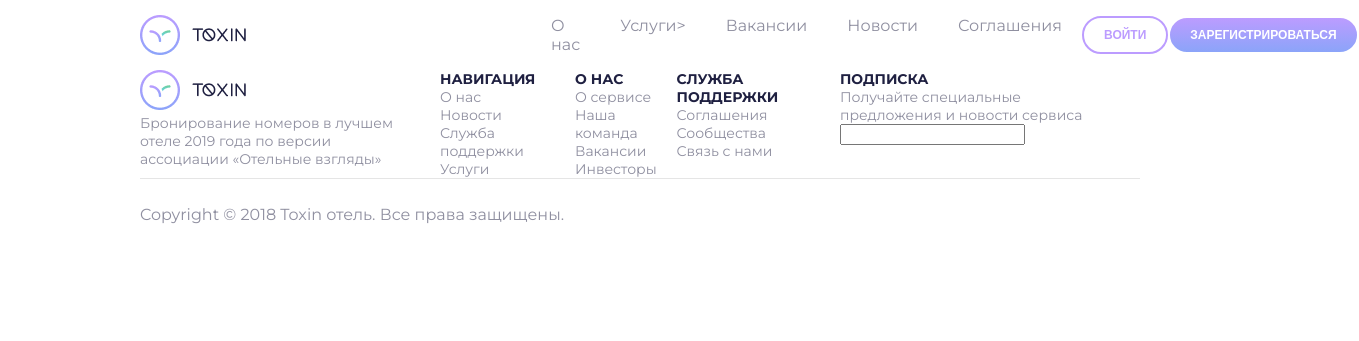
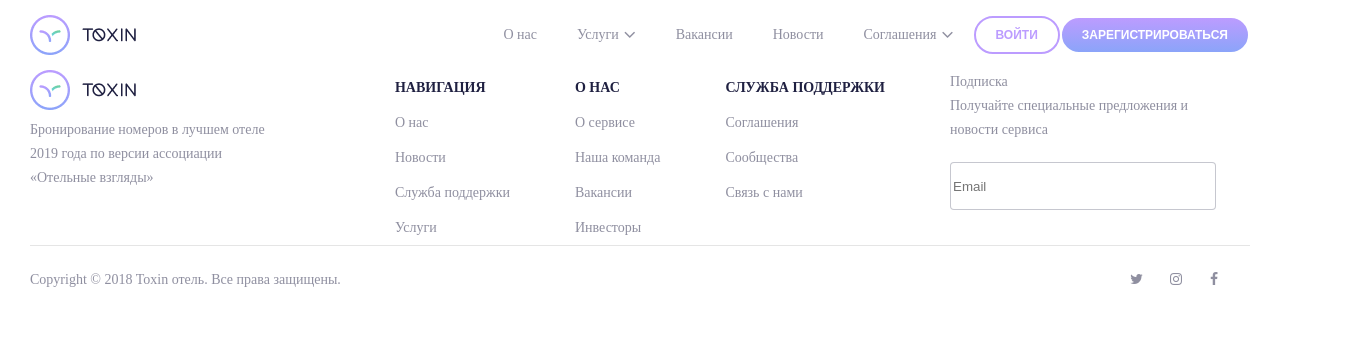
Before and after one commit to tatka14/MetaLamp-project, a website: page src/index.pug in a window 1280 px wide. Shown: the whole page, 1359 px wide, since content can reach past the window. Drawn offline with nearby package versions, Linux system fonts and the light colour scheme; files that its build step writes are made by us from their sources.

Commit message:
Headers & Footers

```diff
--- a/src/index.pug
+++ b/src/index.pug
@@ -4,48 +4,73 @@ html(lang="ru")
   head
     link(rel="stylesheet", href="styles.css")
     script(src="../js/main.js")
-    link(rel="stylesheet", href="https://fonts.googleapis.com/css?family=Montserrat:400,500,700|Old+Standard+TT&display=swap&subset=cyrillic")
+    link(rel="stylesheet", href="http://maxcdn.bootstrapcdn.com/font-awesome/4.2.0/css/font-awesome.min.css")
   body
+  .content
     header
       nav.nav-bar
         img(src="../img/logo.png", alt="", class="logo")
-        ul.headerMenu
-          li О нас
-          li.drop-down-list Услуги
-          li Вакансии
-          li Новости
-          li Соглашения
-        button.btn Войти
-        button.btn.btn-login Зарегистрироваться
+        div
+          ul.headerMenu
+            li
+              a(href="http://") О нас
+            li
+              a(href="http://") Услуги
+                i.fa.fa-angle-down.fa-lg
+            li
+              a(href="http://") Вакансии
+            li
+              a(href="http://") Новости
+            li
+              a(href="http://") Соглашения
+                i.fa.fa-angle-down.fa-lg
+          button.btn Войти
+          button.btn.btn-login Зарегистрироваться
+      .footerMenuCols
+        .footerContent
+          .footerCol
+            img(src="../img/logo.png", alt="", class="logo")
+            p Бронирование номеров в лучшем отеле 2019 года по версии ассоциации «Отельные взгляды»
+          .footerCol
+            ul.footerMenu
+              li Навигация
+              li
+                a(href="http://") О нас
+              li
+                a(href="http://") Новости
+              li
+                a(href="http://") Служба поддержки
+              li
+                a(href="http://") Услуги
+          .footerCol
+            ul.footerMenu
+              li О нас
+              li
+                a(href="http://") О сервисе
+              li
+                a(href="http://") Наша команда
+              li
+                a(href="http://") Вакансии
+              li
+                a(href="http://") Инвесторы
+          .footerCol
+            ul.footerMenu
+              li Служба поддержки
+              li
+                a(href="http://") Соглашения
+              li
+                a(href="http://") Сообщества
+              li
+                a(href="http://") Связь с нами
+          .footerCol
+            .footerMenu
+              p Подписка
+              p Получайте специальные предложения и новости сервиса
+              input(type="text" class="input-subscribe" placeholder="Email")
     footer
-      .footerMenuCols
-        .footerCol
-          img(src="../img/logo.png", alt="", class="logo")
-          p Бронирование номеров в лучшем отеле 2019 года по версии ассоциации «Отельные взгляды»
-        .footerCol
-          span Навигация
-          ul.footerMenu
-            li О нас
-            li Новости
-            li Служба поддержки
-            li Услуги
-        .footerCol
-          span О нас
-          ul.footerMenu
-            li О сервисе
-            li Наша команда
-            li Вакансии
-            li Инвесторы
-        .footerCol
-          span Служба поддержки
-          ul.footerMenu
-            li Соглашения
-            li Сообщества
-            li Связь с нами
-        .footerCol
-          span Подписка
-          p Получайте специальные предложения и новости сервиса
-          input(type="email")
       .footer
         span Copyright © 2018 Toxin отель. Все права защищены.
         .icons
+          i.fa.fa-twitter
+          i.fa.fa-instagram
+          i.fa.fa-facebook
--- a/src/styles.scss
+++ b/src/styles.scss
@@ -1,31 +1,44 @@
-$top-color: red;
+$main-font: "Montserrat";
+$main-font-size: 14px;
+$main-font-color: rgba(31, 32, 65, 0.5);
 html,
 body {
     margin: 0;
     padding: 0;
-    font-family: "Montserrat";
+    font-family: $main-font;
     color: rgba(31, 32, 65, 0.5);
-}
-
-body {
-    padding-left: 140px;
-    padding-right: 140px;
+    font-size: 14px;
 }
 
 ul,
-p {
+p,
+a {
     list-style: none;
     padding: 0;
     margin: 0;
+    color: $main-font-color;
+    text-decoration: none;
+    text-transform: none;
+    font-weight: normal;
+}
+
+.content {
+    padding-left: 140px;
+    padding-right: 140px;
 }
 
 .nav-bar {
     display: flex;
     align-items: center;
     height: 70px;
+    justify-content: space-between;
     .logo {
         height: 40px;
         margin-right: 285px;
+    }
+    div {
+        display: flex;
+        align-items: center;
     }
 }
 
@@ -36,6 +49,10 @@ p {
 .headerMenu li {
     padding-left: 20px;
     padding-right: 20px;
+    i {
+        padding-left: 5px;
+        font-weight: 400;
+    }
 }
 
 .drop-down-list:after {
@@ -61,17 +78,28 @@ p {
     color: #FFFFFF;
 }
 
-.footerMenuCols {
+.footerContent {
     display: flex;
     font-size: 14px;
+    justify-content: space-between;
+}
+
+.footerMenu {
+    li:first-of-type {
+        font-weight: 700;
+        color: #1F2041;
+        text-transform: uppercase;
+    }
+    li {
+        line-height: 2.5;
+    }
+    span {
+        line-height: 2.5;
+    }
 }
 
 .footerCol {
-    span {
-        text-transform: uppercase;
-        font-weight: 700;
-        color: #1F2041;
-    }
+    line-height: 24px;
     p {
         width: 260px;
         padding-right: 40px;
@@ -82,4 +110,32 @@ p {
     border-top: 1px solid #E5E5E5;
     padding-top: 26px;
     padding-bottom: 26px;
+    display: flex;
+    justify-content: space-between;
+    .icons {
+        .fa {
+            width: 40px;
+            height: 40px;
+        }
+    }
 }
+
+.input-subscribe {
+    width: 260px;
+    height: 44px;
+    background: #FFFFFF;
+    border: 1px solid rgba(31, 32, 65, 0.25);
+    border-radius: 4px;
+    margin-top: 20px;
+     ::placeholder {
+        font-family: $main-font;
+        font-size: $main-font-size;
+    }
+}
+
+@media (max-width: 1366px) {
+    .content {
+        padding-left: 30px;
+        padding-right: 30px;
+    }
+}
```
Also changed, not shown: src/cards.pug (added, +8 -0 lines), src/dist/cards.html (added), src/dist/index.html, src/dist/styles.css, src/js/main.js (deleted), src/js/message.js (deleted).
